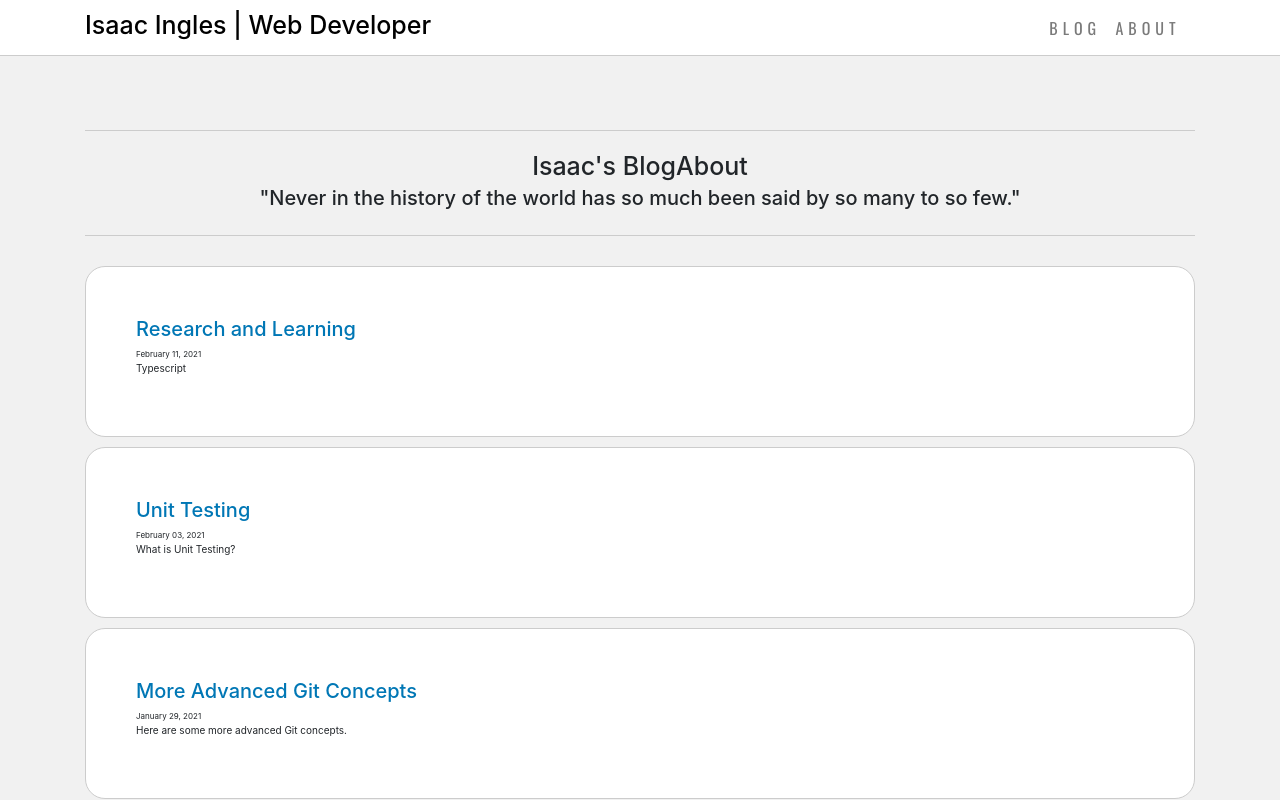
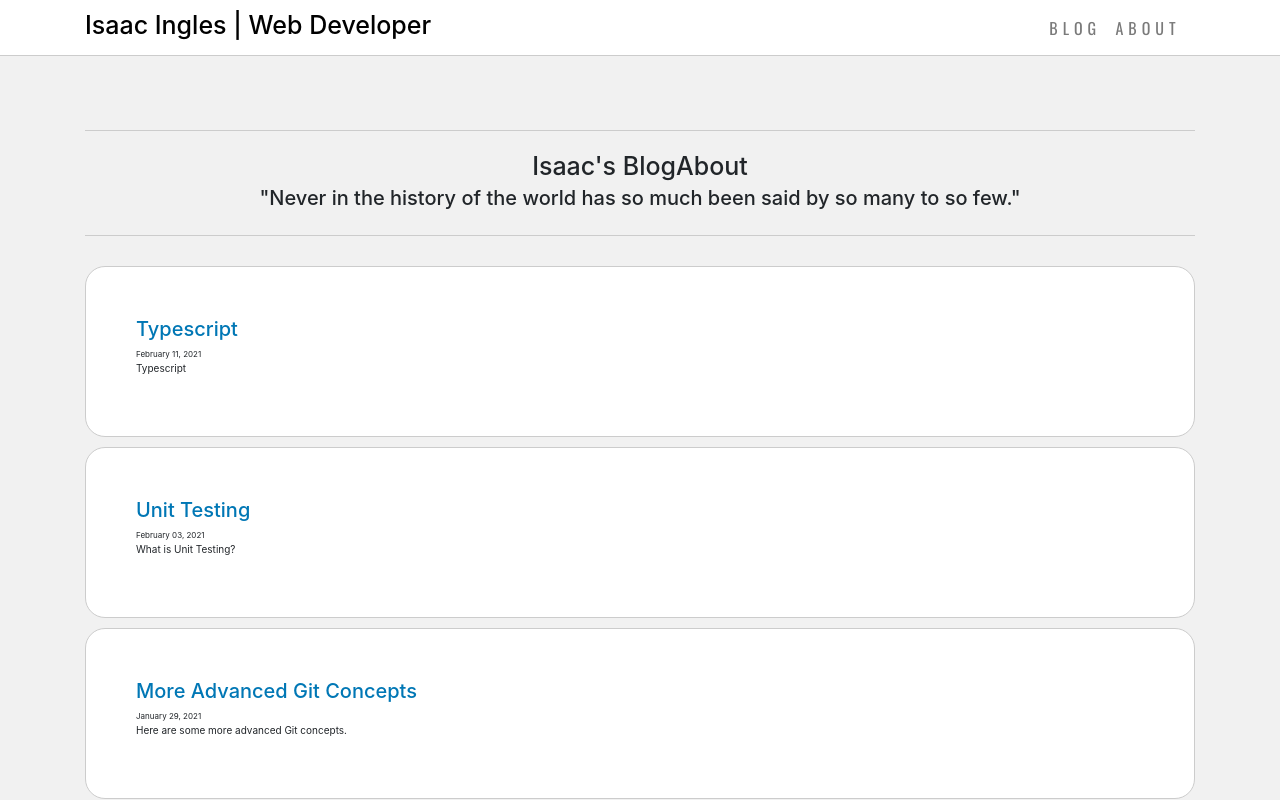
Before and after one commit to iingles/fire-gatsby, a Gatsby site: page /blog in a window 1280 px wide. Shown: the top 800 px of the page. Built offline with nearby package versions, Linux system fonts and the light colour scheme; Gatsby itself is replaced by a stand-in of ours; some packages are replaced by stand-ins of ours.

Commit message:
Changed title

```diff
--- a/content/blog/typescript/index.md
+++ b/content/blog/typescript/index.md
@@ -1,11 +1,14 @@
 ---
-title: Research and Learning
+title: Typescript
 date: "2021-02-11T17:30:03.284Z"
 description: "Typescript"
 ---
 
+---
+
 # Typescript
 
+---
 
 ## What is TypeScript?
 
```
Also changed, not shown: 1 other file.
